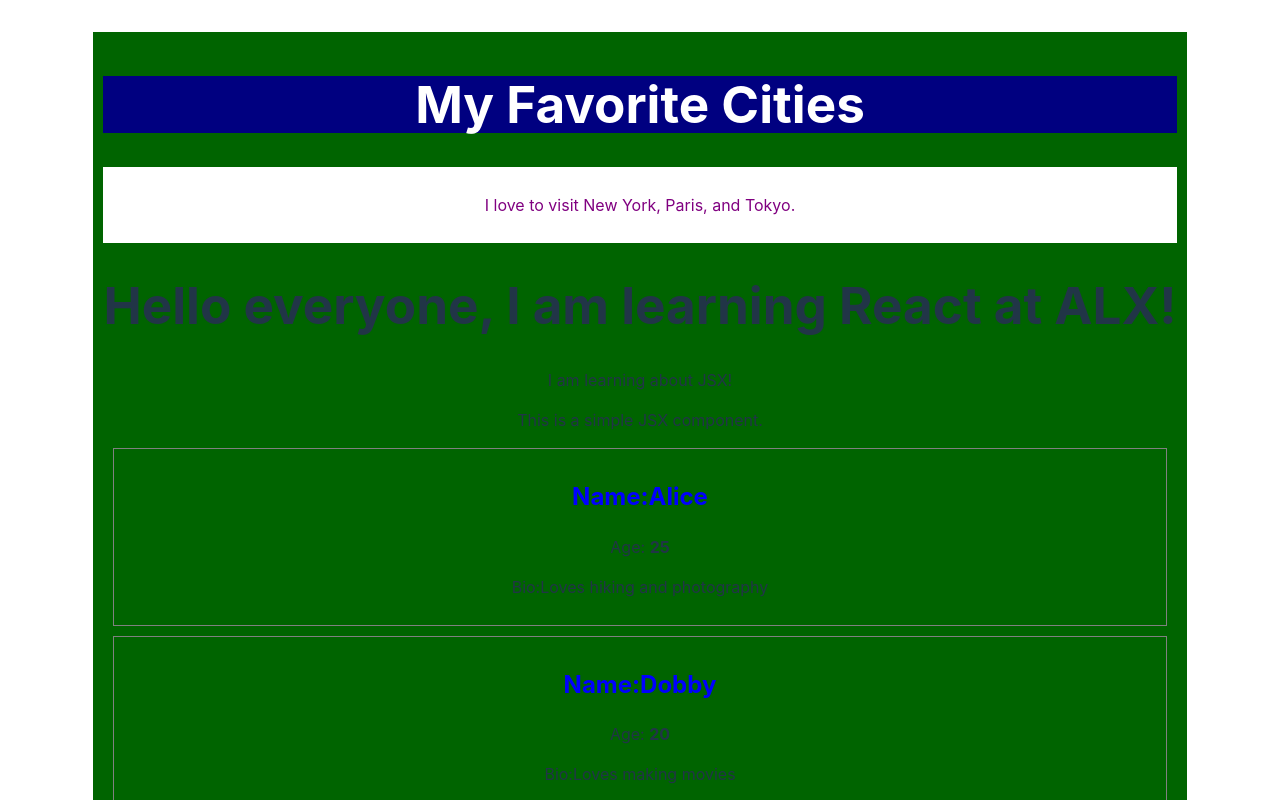
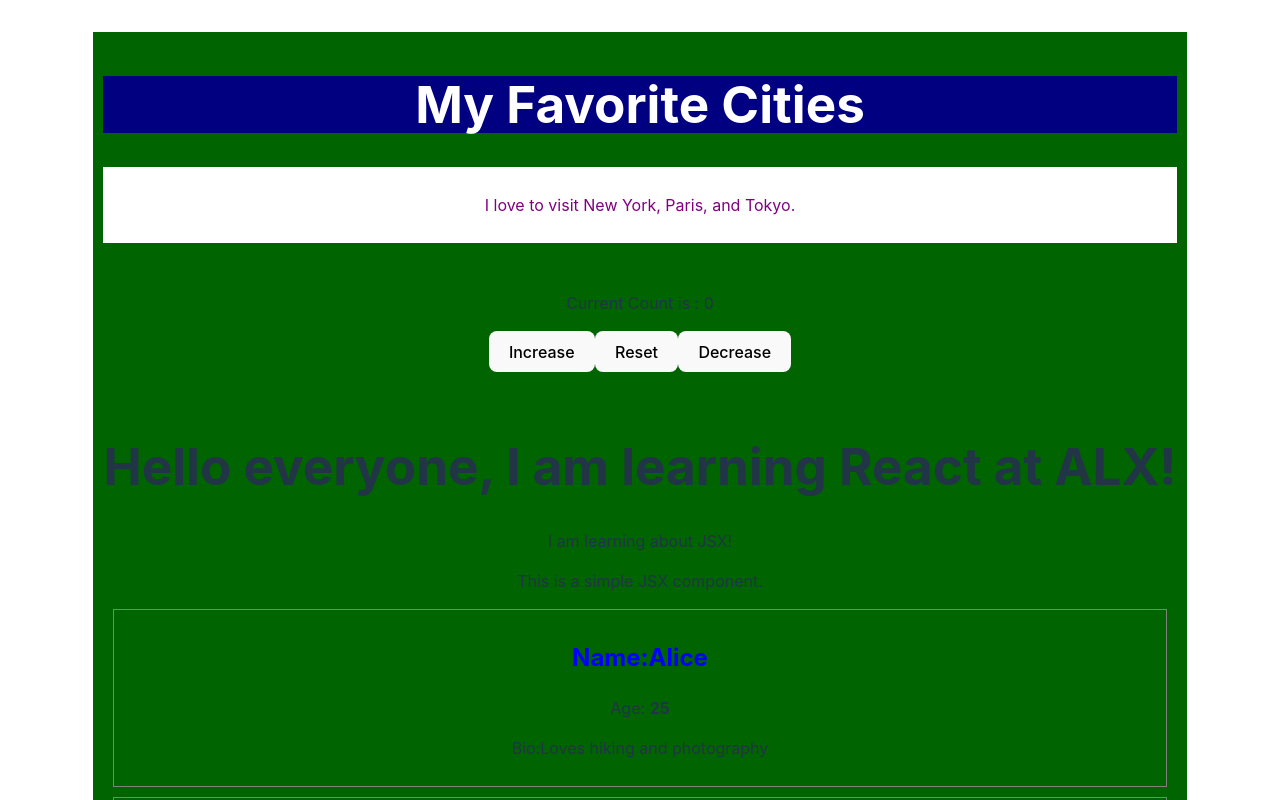
Before and after one commit to Henny-D/alx-fe-reactjs, a React (Vite) app in the folder alx-react-app-new/: page / in a window 1280 px wide. Shown: the top 800 px of the page. Built offline with nearby package versions, Linux system fonts and the light colour scheme.

Commit message:
counter is set

```diff
--- a/alx-react-app-new/src/App.jsx
+++ b/alx-react-app-new/src/App.jsx
@@ -4,6 +4,7 @@ import MainContent from "./components/MainContent";
 import Footer from "./components/Footer";
 import UserProfile from "./components/UserProfile";
 import { useState } from "react";
+import Counter from "./components/Counter"
 import "./App.css";
 
 function App() {
@@ -14,6 +15,7 @@ function App() {
       <div style={{ backgroundColor: 'darkgreen',textAlign: 'center', padding:'10px'}}>
         <Header />
         <MainContent />
+        <Counter  />
 
         <WelcomeMessage />
         <UserProfile name="Alice" age="25" bio="Loves hiking and photography" />
--- /dev/null
+++ b/alx-react-app-new/src/components/Counter.jsx
@@ -0,0 +1,27 @@
+import React from 'react'
+import { useState } from 'react'
+
+function Counter() {
+    const [count, setCount]=useState(0);
+
+  return (
+    <>
+        <div className="card">
+            <p>Current Count is : {count} </p>
+          <button onClick={() => setCount((count) => count + 1)}>
+            Increase
+            </button>
+
+            <button onClick={() => setCount((count) => count =0)}>
+            Reset
+          </button>
+
+          <button onClick={() => setCount((count) => count - 1)}>
+            Decrease
+          </button>
+    </div>
+    </>
+     );
+  };
+
+export default Counter
```
